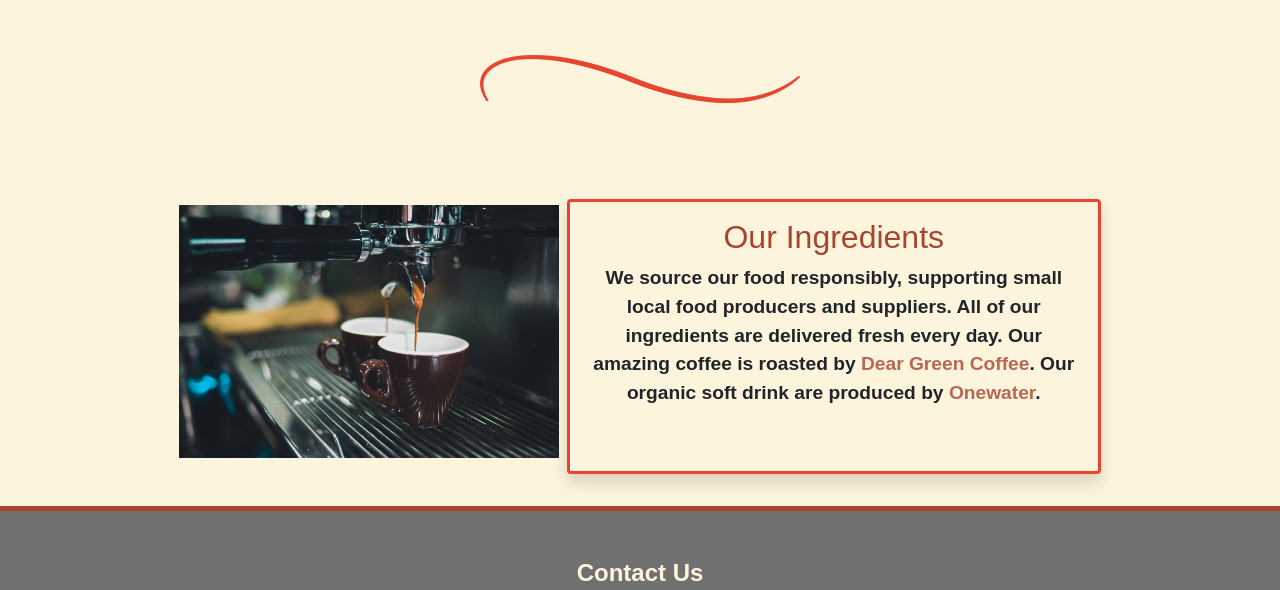
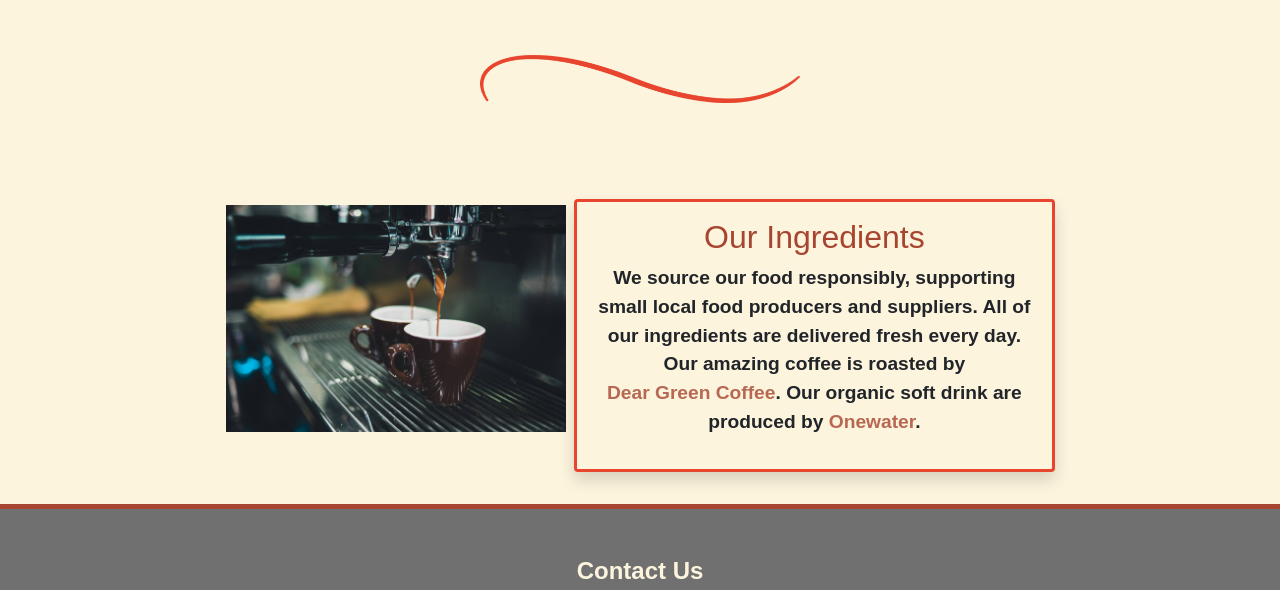
Before and after one commit to carlobono17/OrganicMe, a website: page the-cafe.html in a window 1280 px wide. Shown: the part 1399-1989 px from the top of the page. Drawn offline with Linux system fonts and the light colour scheme; a web font is replaced by a local one.

Commit message:
Update the-cafe.html

```diff
--- a/the-cafe.html
+++ b/the-cafe.html
@@ -175,7 +175,7 @@
 </div>
 <!-- PART 3 -->
 <div class="container part3Cafe  type">
-  <div class="row col-xs-12 col-md-10 mx-auto g-2 ">
+  <div class="row col-xs-12 col-md-9 mx-auto g-2 ">
     <div class=" col-xs-12 col-lg-5 h-100 mt-3">
       <div class="imgCafe">
 
```
